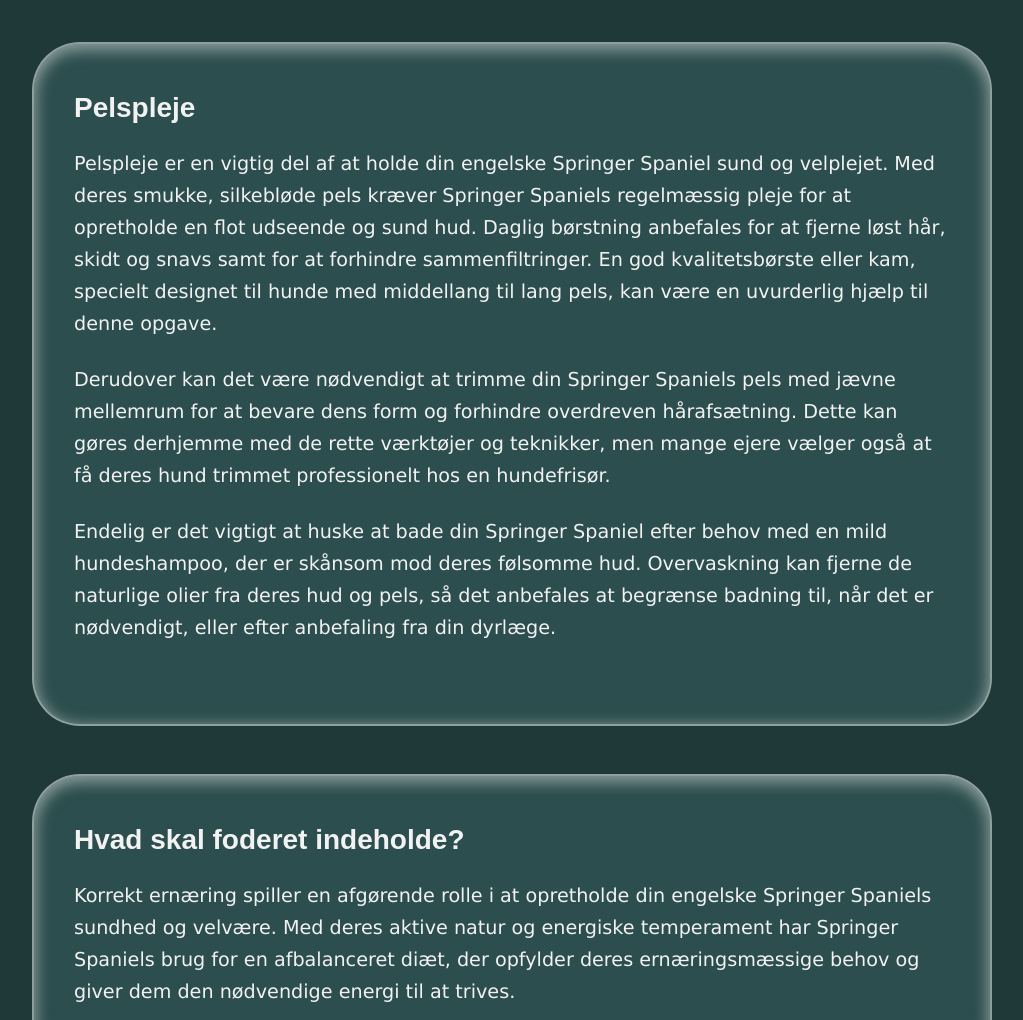
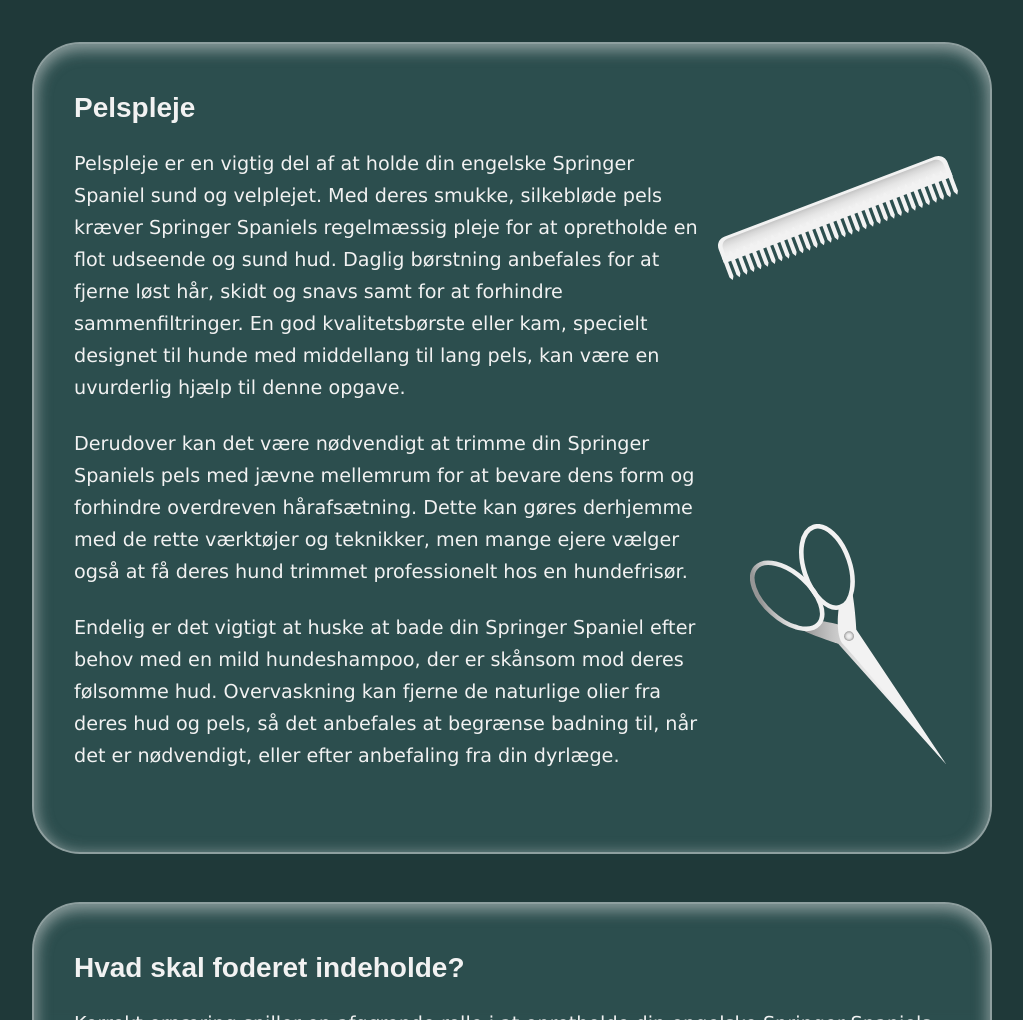
Before and after one commit to EvaneRex/Hundepoten, a plain HTML site: page engelsk_ft_springer_spaniel.html in a window 1280 px wide. Shown: the part 4780-5800 px from the top of the page, without its empty margins (128-1151 px from the left). Drawn offline with Linux system fonts and the light colour scheme.

Commit message:
tilføjet illustrationer og styling

```diff
--- a/CSS/style.scss
+++ b/CSS/style.scss
@@ -228,6 +228,23 @@ body{
             border-radius: 1.5rem
         }
 }
+.pleje{
+        .illu{
+            flex-direction: row;
+            justify-content: center;
+            align-items: center;
+            img{
+                width: auto;
+                height: 4rem;
+            }
+            img:last-of-type{
+                width: auto;
+                height: 6rem;
+                margin-left: 2rem;
+            }
+
+        }
+}
 
 /*---------------tips---------------*/
 .tip{
@@ -415,6 +432,23 @@ body{
                 }
             }
 
+            .pleje{
+                display: flex;
+                flex-direction: row;
+
+                    .illu{
+                        img:first-of-type{
+                            width: 15rem;
+                            height: auto;
+                            margin-top: 2rem;
+                        }
+                        img:last-of-type{
+                            width: auto;
+                            height: 15rem;
+                            margin-top: 15rem;
+                        }
+                    }
+            }
         }
     }
 
--- a/engelsk_ft_springer_spaniel.html
+++ b/engelsk_ft_springer_spaniel.html
@@ -164,7 +164,8 @@
             <h2>
                 Pelspleje
             </h2>
-
+            <div class="pleje">
+                <div>
                     <p>
                         Pelspleje er en vigtig del af at holde din engelske Springer Spaniel sund og velplejet. Med deres smukke, silkebløde pels kræver Springer Spaniels regelmæssig pleje for at opretholde en flot udseende og sund hud. Daglig børstning anbefales for at fjerne løst hår, skidt og snavs samt for at forhindre sammenfiltringer. En god kvalitetsbørste eller kam, specielt designet til hunde med middellang til lang pels, kan være en uvurderlig hjælp til denne opgave.
                     </p>
@@ -176,7 +177,12 @@
                     <p>
                         Endelig er det vigtigt at huske at bade din Springer Spaniel efter behov med en mild hundeshampoo, der er skånsom mod deres følsomme hud. Overvaskning kan fjerne de naturlige olier fra deres hud og pels, så det anbefales at begrænse badning til, når det er nødvendigt, eller efter anbefaling fra din dyrlæge.
                     </p>
-
+                </div>
+                <div class="illu">
+                    <img src="/img/kam.svg" alt="Illustration af en kam">
+                    <img src="/img/saks.svg" alt="Illustration af en saks">
+                </div>
+            </div>
         </section>
 
         <!-------------------------------Foder/sektion 5------------------------------------->
```
Also changed, not shown: CSS/style.css, img/Pote.svg (deleted), img/kam.svg (added), img/mundkurv.jpg (deleted), img/saks.svg (added), 2 other files. Lines whose indentation alone changed are shown as unchanged.
